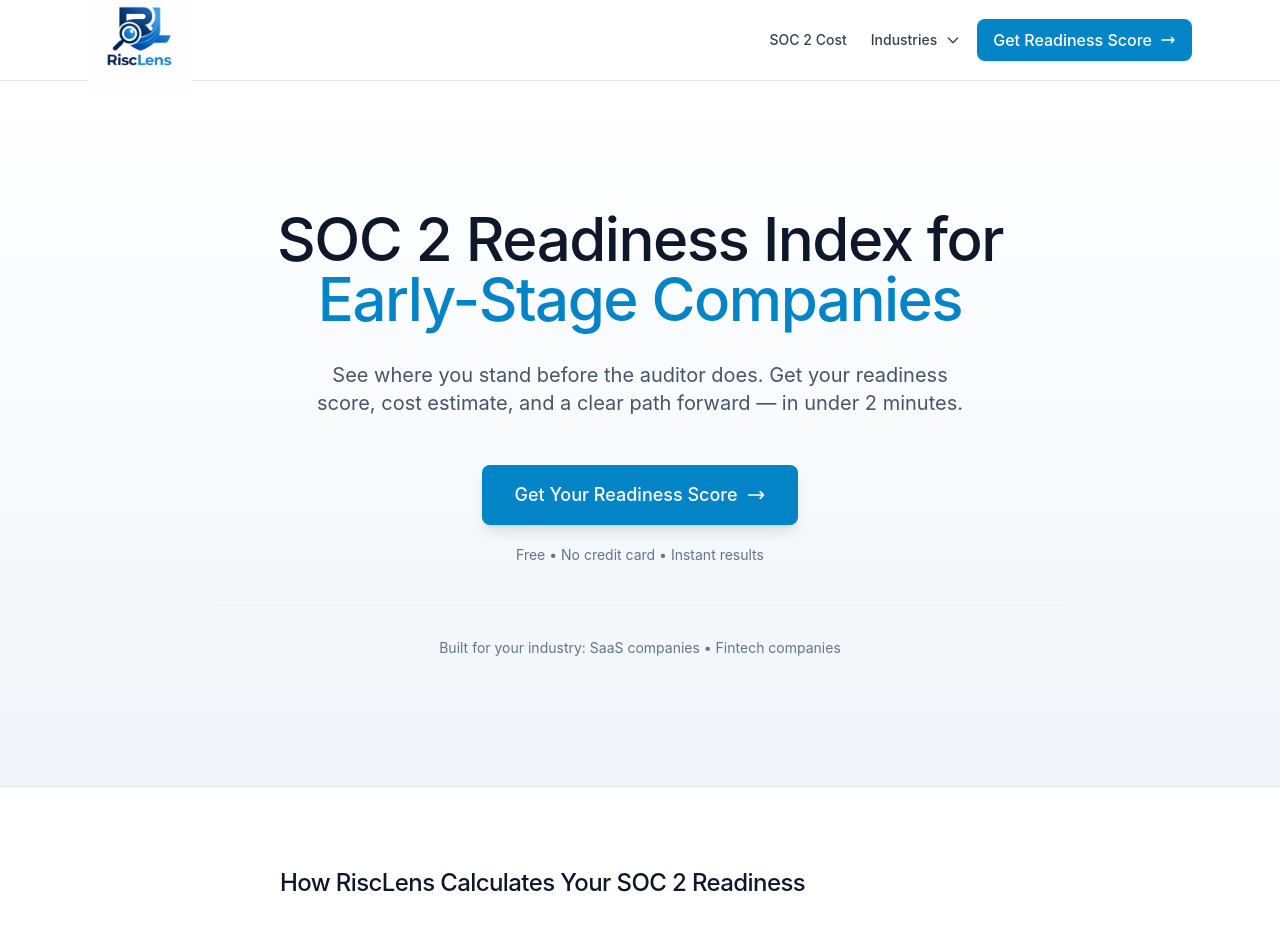
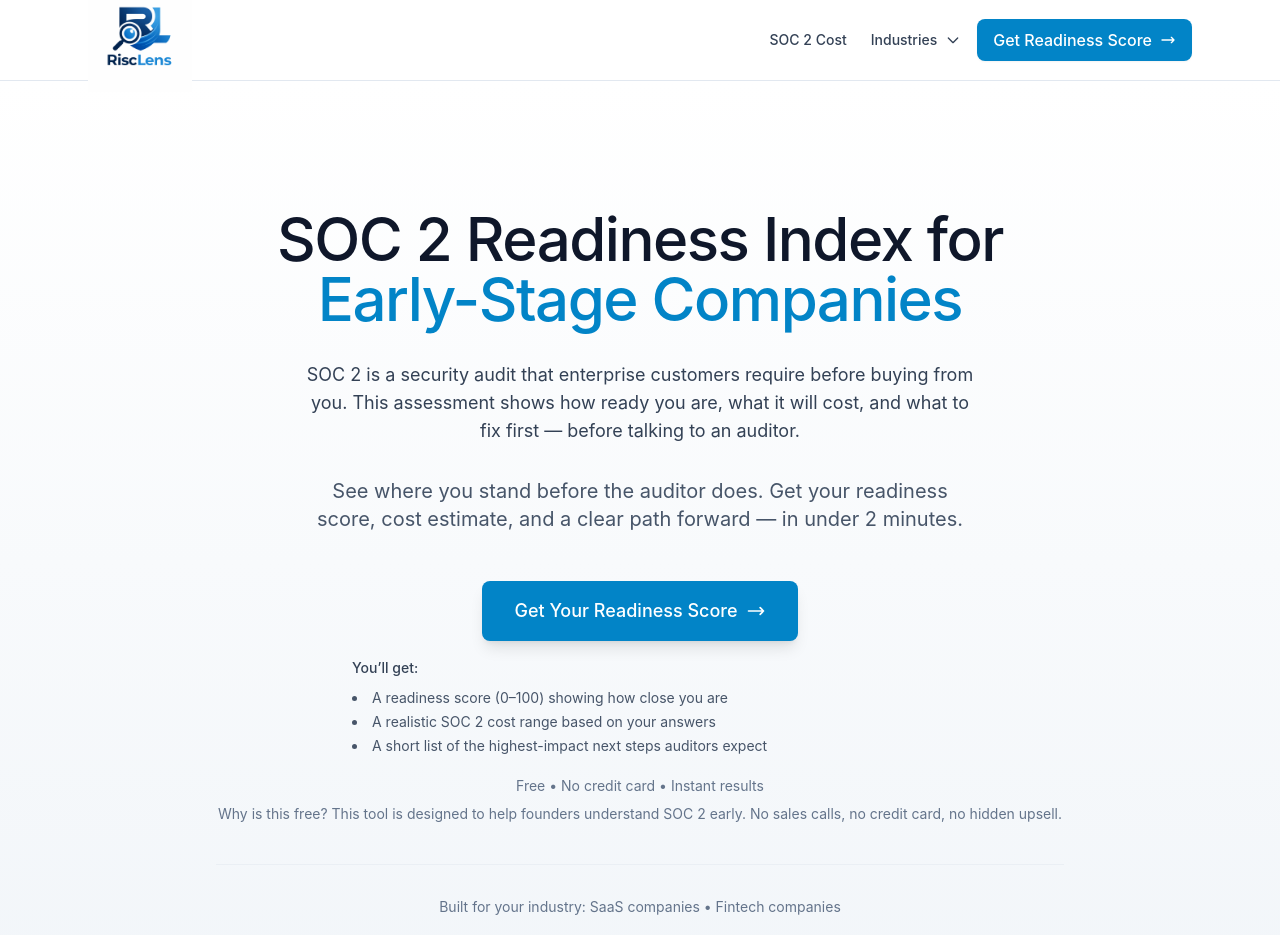
Before and after one commit to munstre25-source/Risclens, a Next.js app: page / in a window 1280 px wide. Shown: the top 935 px of the page. Built offline with nearby package versions, Linux system fonts and the light colour scheme.

Commit message:
Poll result changes to landing page

```diff
--- a/app/page.tsx
+++ b/app/page.tsx
@@ -100,6 +100,9 @@ export default function HomePage() {
             <span className="block">SOC 2 Readiness Index for</span>
             <span className="block text-brand-600">Early-Stage Companies</span>
           </h1>
+          <p className="text-base sm:text-lg text-slate-700 max-w-2xl mx-auto mb-8 leading-relaxed">
+            SOC 2 is a security audit that enterprise customers require before buying from you. This assessment shows how ready you are, what it will cost, and what to fix first — before talking to an auditor.
+          </p>
           <p className="text-lg sm:text-xl text-slate-600 max-w-2xl mx-auto mb-12 leading-relaxed">
             See where you stand before the auditor does. Get your readiness score, cost estimate, and a clear path forward — in under 2 minutes.
           </p>
@@ -112,8 +115,19 @@ export default function HomePage() {
               <path strokeLinecap="round" strokeLinejoin="round" strokeWidth={2} d="M17 8l4 4m0 0l-4 4m4-4H3" />
             </svg>
           </Link>
+          <div className="mt-4 text-left text-sm text-slate-600 max-w-xl mx-auto space-y-2">
+            <p className="font-medium text-slate-700">You’ll get:</p>
+            <ul className="list-disc list-inside space-y-1">
+              <li>A readiness score (0–100) showing how close you are</li>
+              <li>A realistic SOC 2 cost range based on your answers</li>
+              <li>A short list of the highest-impact next steps auditors expect</li>
+            </ul>
+          </div>
           <p className="mt-5 text-sm text-slate-500">
             Free • No credit card • Instant results
+          </p>
+          <p className="mt-2 text-sm text-slate-500">
+            Why is this free? This tool is designed to help founders understand SOC 2 early. No sales calls, no credit card, no hidden upsell.
           </p>
 
           <div className="mt-10 pt-8 border-t border-slate-200/50 text-sm text-slate-500">
--- a/components/FreeResults.tsx
+++ b/components/FreeResults.tsx
@@ -139,6 +139,9 @@ export default function FreeResults({
           </h2>
           <p className="text-gray-500 mb-6">
             Results for {companyName}
+          </p>
+          <p className="text-sm text-gray-500 mb-4">
+            There is no “pass” or “fail.” Higher scores mean fewer gaps and lower audit risk. Most early-stage companies score between 20–50.
           </p>
 
           {/* Score Circle */}
```
